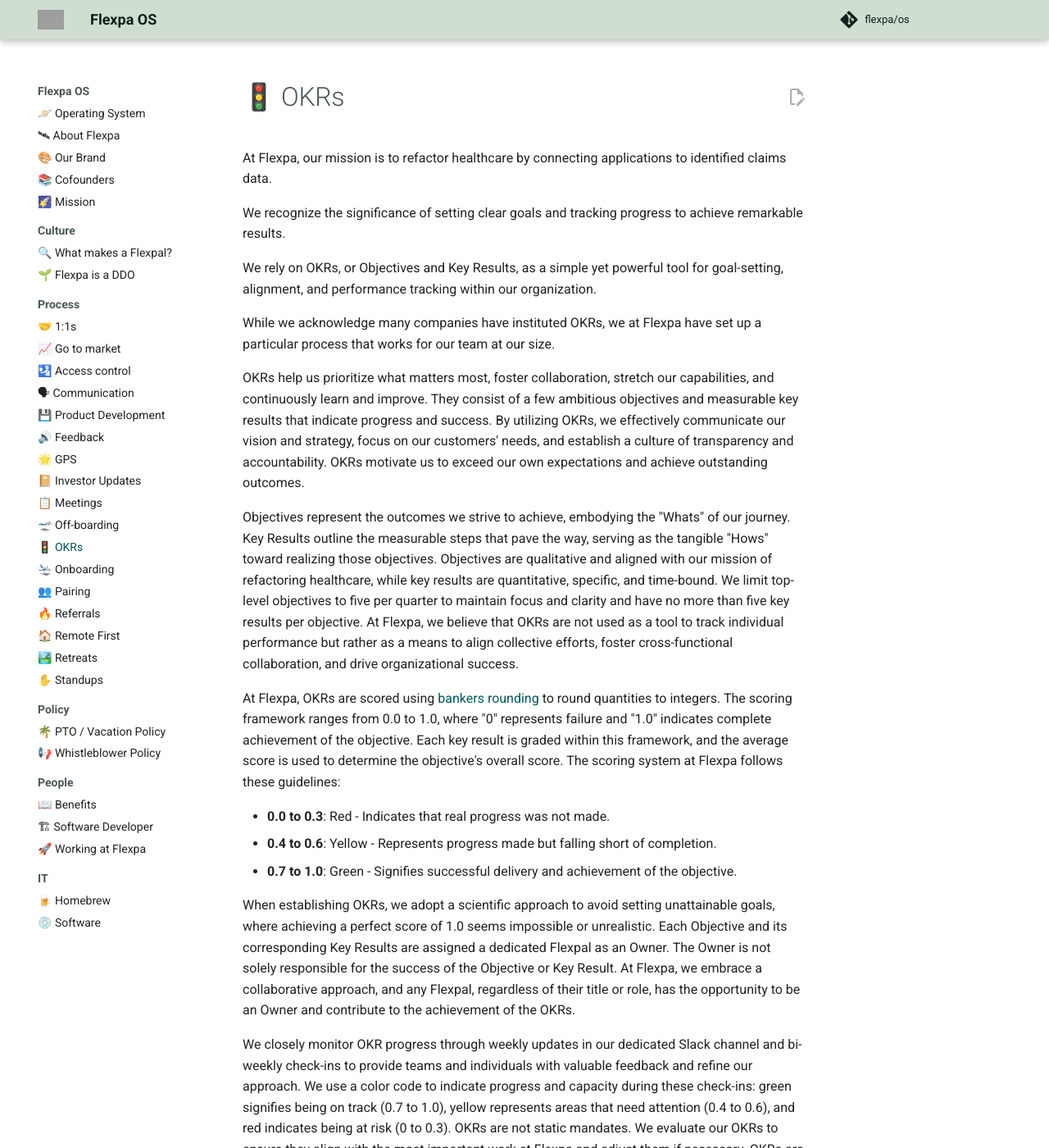
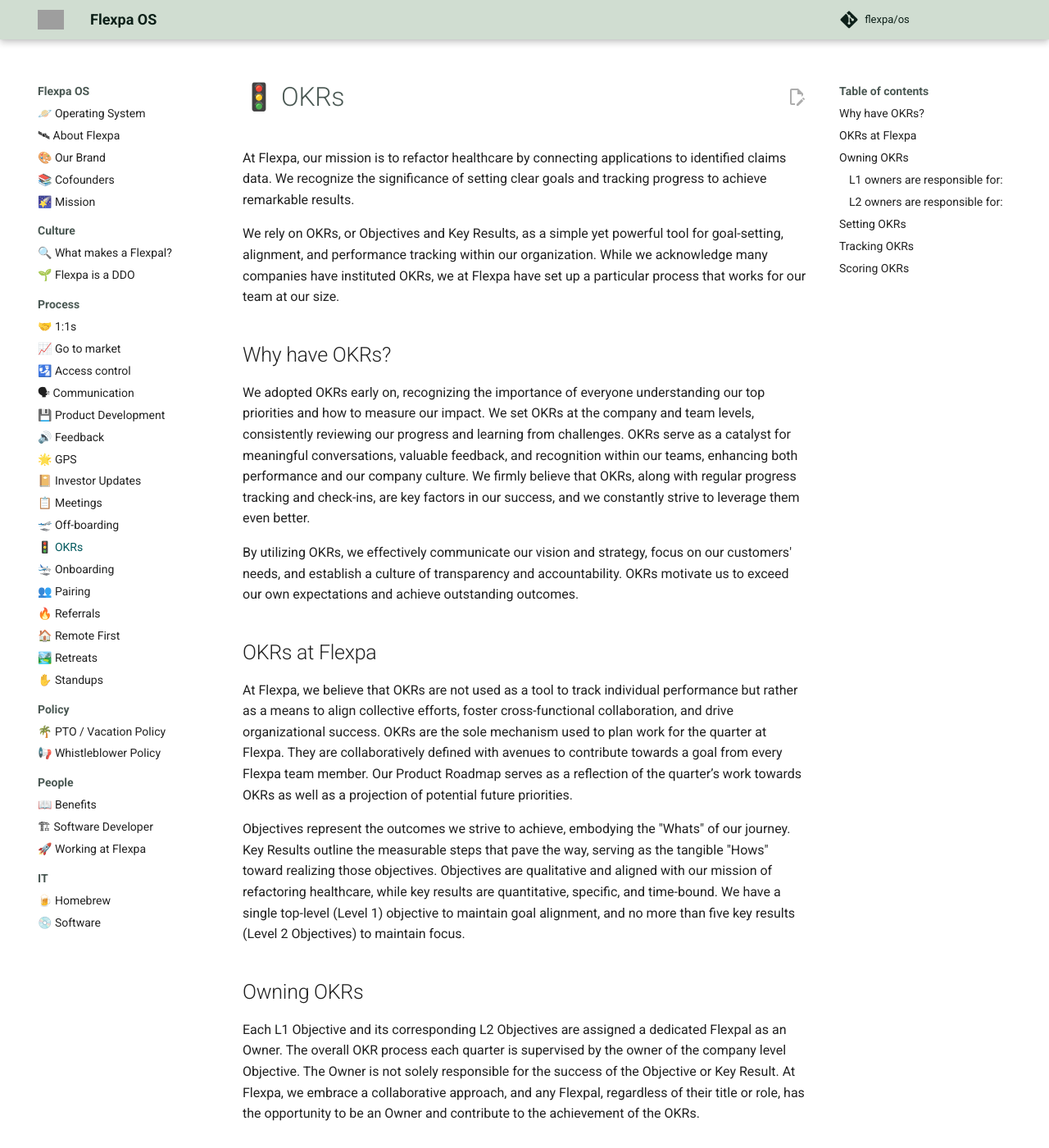
Before and after one commit to flexpa/os, an MkDocs documentation site: the page built from docs/process/okrs.md, in a window 1280 px wide and 1400 px high. Shown: the whole window at 82% size. Built offline with MkDocs 1.6.1 and Material for MkDocs 9.7.7, drawn with Linux system fonts in a browser that asks for light colours; comment, search, counter and statistics services are not loaded; some of the changed text lies outside the part shown; grey boxes are pictures that could not be loaded.

Commit message:
some OKR updates from reflecting on this quarter's process

```diff
--- a/docs/process/okrs.md
+++ b/docs/process/okrs.md
@@ -1,25 +1,49 @@
 # 🚦 OKRs
 
-At Flexpa, our mission is to refactor healthcare by connecting applications to identified claims data.
+At Flexpa, our mission is to refactor healthcare by connecting applications to identified claims data. We recognize the significance of setting clear goals and tracking progress to achieve remarkable results.
 
-We recognize the significance of setting clear goals and tracking progress to achieve remarkable results.
+We rely on OKRs, or Objectives and Key Results, as a simple yet powerful tool for goal-setting, alignment, and performance tracking within our organization. While we acknowledge many companies have instituted OKRs, we at Flexpa have set up a particular process that works for our team at our size.
 
-We rely on OKRs, or Objectives and Key Results, as a simple yet powerful tool for goal-setting, alignment, and performance tracking within our organization.
+## Why have OKRs?
+We adopted OKRs early on, recognizing the importance of everyone understanding our top priorities and how to measure our impact. We set OKRs at the company and team levels, consistently reviewing our progress and learning from challenges. OKRs serve as a catalyst for meaningful conversations, valuable feedback, and recognition within our teams, enhancing both performance and our company culture. We firmly believe that OKRs, along with regular progress tracking and check-ins, are key factors in our success, and we constantly strive to leverage them even better.
 
-While we acknowledge many companies have instituted OKRs, we at Flexpa have set up a particular process that works for our team at our size.
+By utilizing OKRs, we effectively communicate our vision and strategy, focus on our customers' needs, and establish a culture of transparency and accountability. OKRs motivate us to exceed our own expectations and achieve outstanding outcomes.
 
-OKRs help us prioritize what matters most, foster collaboration, stretch our capabilities, and continuously learn and improve. They consist of a few ambitious objectives and measurable key results that indicate progress and success. By utilizing OKRs, we effectively communicate our vision and strategy, focus on our customers' needs, and establish a culture of transparency and accountability. OKRs motivate us to exceed our own expectations and achieve outstanding outcomes.
+## OKRs at Flexpa
+At Flexpa, we believe that OKRs are not used as a tool to track individual performance but rather as a means to align collective efforts, foster cross-functional collaboration, and drive organizational success. OKRs are the sole mechanism used to plan work for the quarter at Flexpa. They are collaboratively defined with avenues to contribute towards a goal from every Flexpa team member. Our Product Roadmap serves as a reflection of the quarter’s work towards OKRs as well as a projection of potential future priorities.
 
-Objectives represent the outcomes we strive to achieve, embodying the "Whats" of our journey. Key Results outline the measurable steps that pave the way, serving as the tangible "Hows" toward realizing those objectives. Objectives are qualitative and aligned with our mission of refactoring healthcare, while key results are quantitative, specific, and time-bound. We limit top-level objectives to five per quarter to maintain focus and clarity and have no more than five key results per objective. At Flexpa, we believe that OKRs are not used as a tool to track individual performance but rather as a means to align collective efforts, foster cross-functional collaboration, and drive organizational success.
+Objectives represent the outcomes we strive to achieve, embodying the "Whats" of our journey. Key Results outline the measurable steps that pave the way, serving as the tangible "Hows" toward realizing those objectives. Objectives are qualitative and aligned with our mission of refactoring healthcare, while key results are quantitative, specific, and time-bound. We have a single top-level (Level 1) objective to maintain goal alignment, and no more than five key results (Level 2 Objectives) to maintain focus.
 
+## Owning OKRs
+Each L1 Objective and its corresponding L2 Objectives are assigned a dedicated Flexpal as an Owner. The overall OKR process each quarter is supervised by the owner of the company level Objective. The Owner is not solely responsible for the success of the Objective or Key Result. At Flexpa, we embrace a collaborative approach, and any Flexpal, regardless of their title or role, has the opportunity to be an Owner and contribute to the achievement of the OKRs.
+
+### L1 owners are responsible for:
+* **Process ownership:** The L1 O owner closely monitors OKR progress through the L2 O owners’ weekly updates. The L1 O owner conducts bi-weekly check-ins with Flexpa’s OKR coach to provide teams and individuals with valuable feedback on progress and refine our approach to the process.
+* **Product leadership:** The L1 O owner needs to maintain understanding of each L2’s surface area. They need to lead L2 Owners towards making changes but need to be empowered to affect change directly as necessary.
+
+### L2 owners are responsible for:
+* **Driving progress and results:** Owners should be planning out milestones and issues in Linear that map out the quarter’s tasks with as much fidelity as is reasonable at any given time. The teammates they rely on should be aware of their dependencies to prioritize individual work accordingly.
+* **Reassessing goals:** Based on progress through the quarter, owners should be constantly reassessing whether we are pointed at the right target.
+
+## Setting OKRs
+When establishing OKRs, we adopt a scientific approach to avoid setting unattainable goals, where achieving a perfect score seems impossible or unrealistic. OKRs are not static mandates. We evaluate our OKRs to ensure they align with the most important work at Flexpa and adjust them throughout the quarter if necessary. OKRs are scored, and new ones are agreed upon at our quarterly in-person retreat, fostering reflection, alignment, and goal setting.
+
+## Tracking OKRs
+Within the first two weeks of a quarter, all L2 O owners should draft a written report outlining the tasks they plan to accomplish and accompanying target completion dates for each task. This document provides the company level Objective owner with context into the quarter’s plan and allows them to rapidly triage or ask follow up questions where necessary.
+
+L2 owners will report weekly on OKR progress via a written update on Linear, and Loom recordings that are sent to our dedicated Slack channel. We use a color coded system to indicate progress and capacity during these check-ins (see below for details).
+
+## Scoring OKRs
 At Flexpa, OKRs are scored using [bankers rounding](https://wiki.c2.com/?BankersRounding) to round quantities to integers. The scoring framework ranges from 0.0 to 1.0, where "0" represents failure and "1.0" indicates complete achievement of the objective. Each key result is graded within this framework, and the average score is used to determine the objective's overall score. The scoring system at Flexpa follows these guidelines:
 
-* **0.0 to 0.3**: Red - Indicates that real progress was not made.
-* **0.4 to 0.6**: Yellow - Represents progress made but falling short of completion.
-* **0.7 to 1.0**: Green - Signifies successful delivery and achievement of the objective.
+* **🔴 0.0 to 0.3:** Red
+  * At weekly reporting, this indicates the KR is at risk. We may need significant changes to the goal or resourcing, or we may need to rewrite it altogether.
+  * At the end of the quarter, this indicates that real progress was not made.
+* **🟡 0.4 to 0.6:** Yellow
+  * At weekly reporting, this indicates the KR needs attention. We may need to look at different tactics to accomplish this, reduce the goal, or get more resources.
+  * At the end of the quarter, this represents progress made but falling short of completion.
+* **🟢 0.7 to 1.0:** Green
+  * At weekly reporting, this indicates the KR is on track. With current progress, we anticipate to reach a green at the end of this quarter.
+  * At the end of the quarter, this signifies successful delivery and achievement of the objective.
 
-When establishing OKRs, we adopt a scientific approach to avoid setting unattainable goals, where achieving a perfect score of 1.0 seems impossible or unrealistic. Each Objective and its corresponding Key Results are assigned a dedicated Flexpal as an Owner. The Owner is not solely responsible for the success of the Objective or Key Result. At Flexpa, we embrace a collaborative approach, and any Flexpal, regardless of their title or role, has the opportunity to be an Owner and contribute to the achievement of the OKRs.
-
-We closely monitor OKR progress through weekly updates in our dedicated Slack channel and bi-weekly check-ins to provide teams and individuals with valuable feedback and refine our approach. We use a color code to indicate progress and capacity during these check-ins: green signifies being on track (0.7 to 1.0), yellow represents areas that need attention (0.4 to 0.6), and red indicates being at risk (0 to 0.3). OKRs are not static mandates. We evaluate our OKRs to ensure they align with the most important work at Flexpa and adjust them if necessary. OKRs are scored, and new ones are agreed upon at our quarterly in-person retreat [link], fostering reflection, alignment, and goal setting.
-
-We have embraced OKRs to drive our mission of refactoring healthcare. We adopted OKRs early on, recognizing the importance of everyone understanding our top priorities and how to measure our impact. We set OKRs at the company and team levels, consistently reviewing our progress and learning from challenges. OKRs serve as a catalyst for meaningful conversations, valuable feedback, and recognition within our teams, enhancing both performance and our company culture. We firmly believe that OKRs, along with regular progress tracking and check-ins, are key factors in our success, and we constantly strive to leverage them even better.
+We pair the quarterly OKR scores with qualitative learnings as well. These consist of the owner’s takeaways on anything from OKR construction, to reflections on size of the task, to learnings from the work completed.
```
